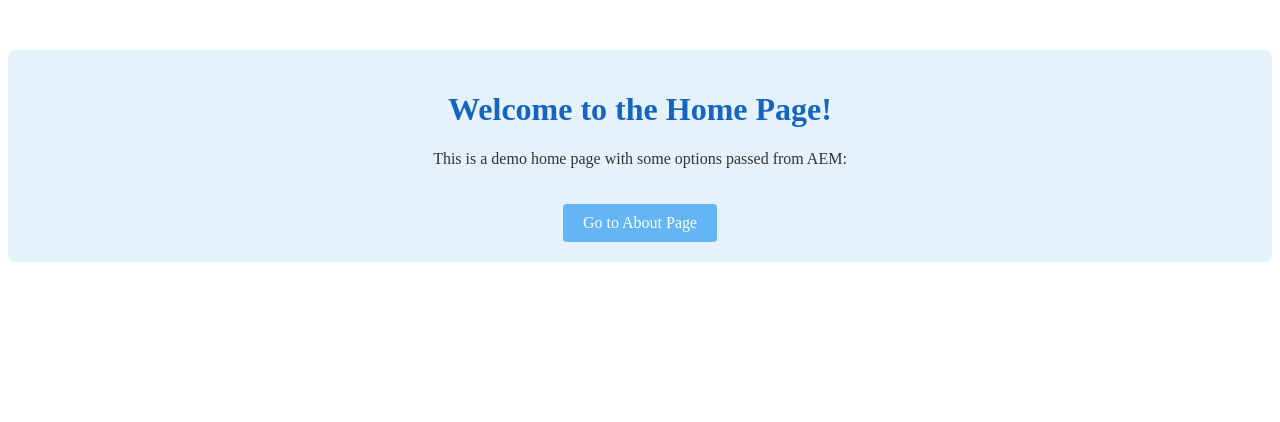
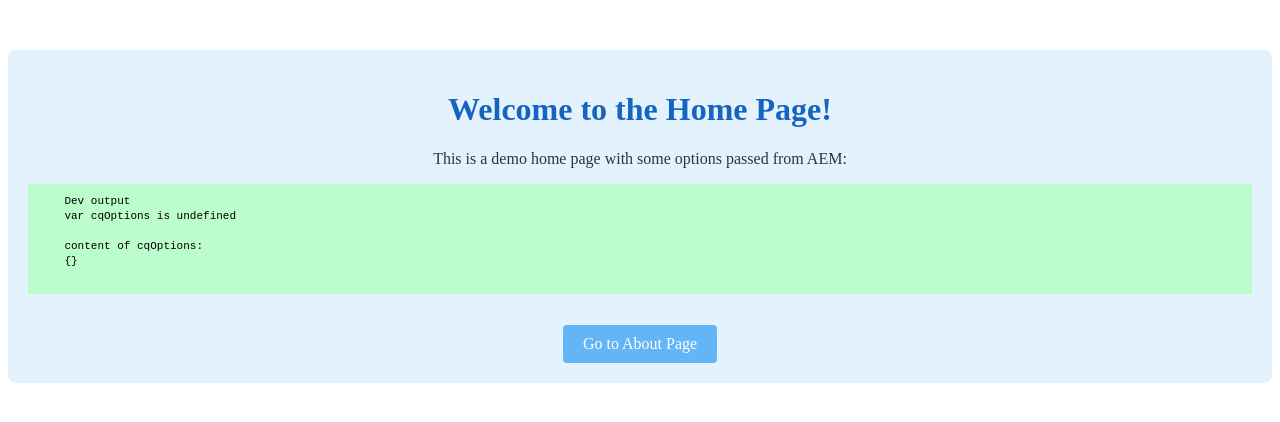
Before and after one commit to haukebri/spa-demo, a Nuxt app: page / in a window 1280 px wide. Shown: the top 422 px of the page. Built offline with nearby package versions, Linux system fonts and the light colour scheme.

Commit message:
change output of cqOptions

```diff
--- a/pages/index.vue
+++ b/pages/index.vue
@@ -2,14 +2,14 @@
   <div class="home">
     <h1>Welcome to the Home Page!</h1>
     <p>This is a demo home page with some options passed from AEM:</p>
-    <div v-if="!Object.keys(cqOptions)">
-      No options found
-    </div>
-    <ul>
-      <li v-for="(value, key) in cqOptions" :key="key">
-        {{ key }}: {{ value }}
-      </li>
-    </ul>
+    <pre style='text-align:left;padding:10px;font-size:11px;line-height:15px;color:#000;background:#BCFECB;'>
+    Dev output
+    var cqOptions is {{ cqOptionsType }}
+
+    content of cqOptions:
+    {{ cqOptions }}
+    </pre>
+
     <nuxt-link to="/about" class="link">Go to About Page</nuxt-link>
   </div>
 </template>
@@ -19,6 +19,7 @@ export default {
   name: 'HomePage',
   data() {
     return {
+      cqOptionsType: typeof cqOptions,
       cqOptions: {},
     };
   },
@@ -27,7 +28,9 @@ export default {
   },
   methods: {
     handleCQOptions() {
-      this.cqOptions = window.cqOptions || {};
+      if (typeof cqOptions !== 'undefined') {
+        this.cqOptions = cqOptions;
+      }
     },
   },
 }
```
